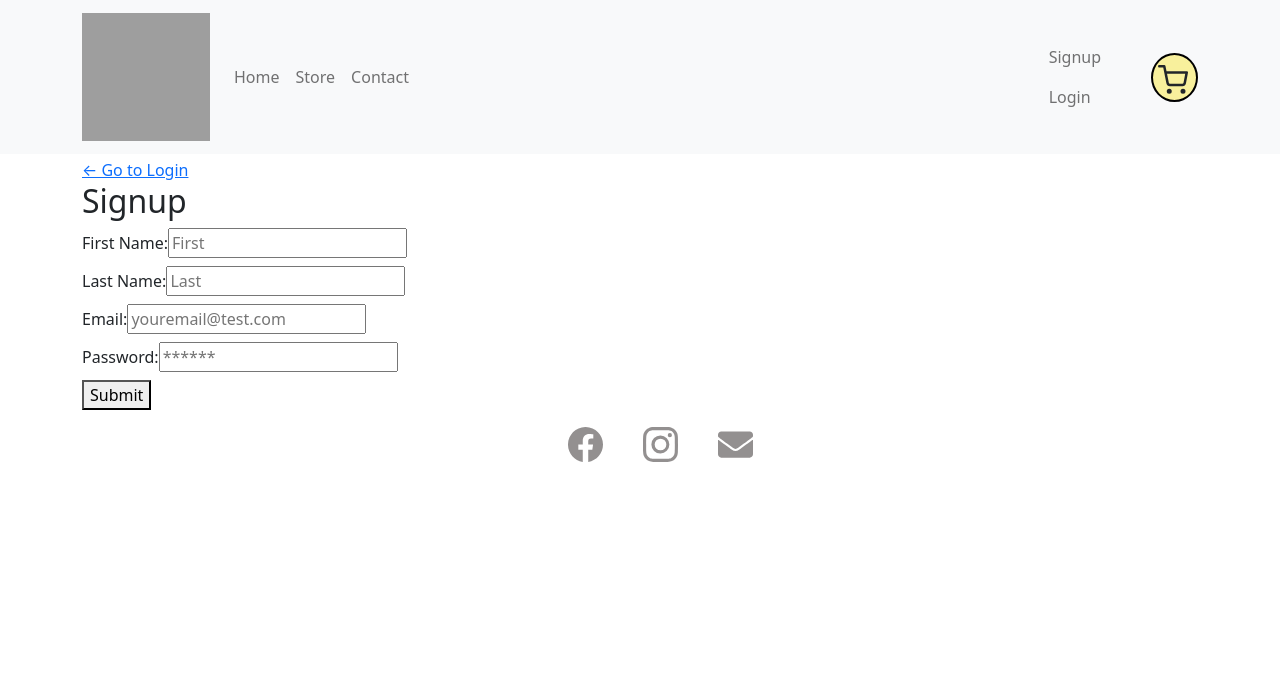
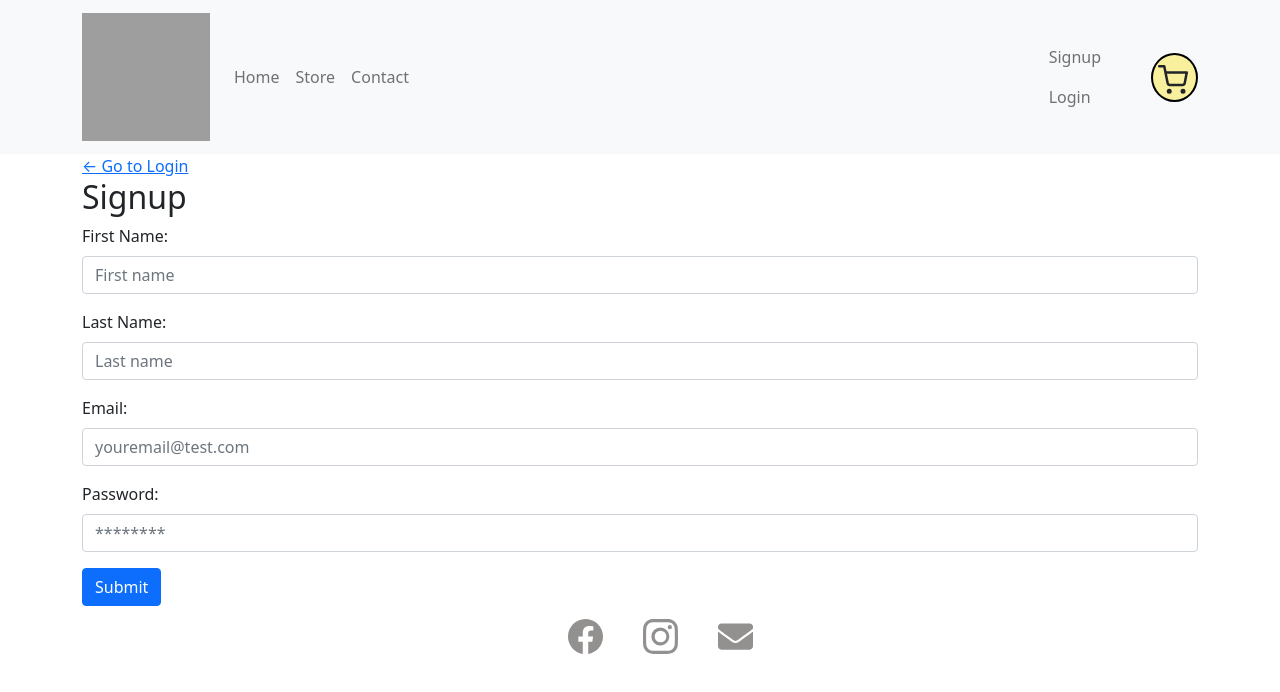
Before and after one commit to nicoguarino/Black-Bear-Bakery, a React (Create React App) app in the folder client/: page /signup in a window 1280 px wide. Shown: the top 692 px of the page. Built offline with nearby package versions, Linux system fonts and the light colour scheme; grey boxes are pictures that could not be loaded.

Commit message:
styled login and signup pages

```diff
--- a/client/src/pages/Login.js
+++ b/client/src/pages/Login.js
@@ -3,6 +3,9 @@ import { useMutation } from '@apollo/client';
 import { Link } from 'react-router-dom';
 import { LOGIN } from '../utils/mutations';
 import Auth from '../utils/auth';
+import { Form } from 'react-bootstrap';
+import { Button } from 'react-bootstrap';
+import { Container } from 'react-bootstrap';
 
 function Login(props) {
   const [formState, setFormState] = useState({ email: '', password: '' });
@@ -30,41 +33,73 @@ function Login(props) {
   };
 
   return (
-    <div className="container my-1">
+    <Container>
+    <Form onSubmit={handleFormSubmit}>
       <Link to="/signup">← Go to Signup</Link>
+      <h2>Login</h2>
 
-      <h2>Login</h2>
-      <form onSubmit={handleFormSubmit}>
-        <div className="flex-row space-between my-2">
-          <label htmlFor="email">Email address:</label>
-          <input
+      <Form.Group className="mb-3" controlId="formBasicEmail">
+      <Form.Label htmlFor="email">Email address:</Form.Label>
+      <Form.Control
         placeholder="youremail@test.com"
         name="email"
         type="email"
         id="email"
+        onChange={handleChange} />
+        </Form.Group>
+
+      <Form.Group className="mb-3" controlId="formBasicPassword">
+      <Form.Label htmlFor="password">Password</Form.Label>
+        <Form.Control
+          placeholder="*******"
+          name="password"
+          type="password"
+          id="password"
           onChange={handleChange}
         />
-        </div>
-        <div className="flex-row space-between my-2">
-          <label htmlFor="pwd">Password:</label>
-          <input
-            placeholder="******"
-            name="password"
-            type="password"
-            id="pwd"
-            onChange={handleChange}
-          />
-        </div>
-        {error ? (
-          <div>
-            <p className="error-text">The provided credentials are incorrect</p>
-          </div>
-        ) : null}
-        <div className="flex-row flex-end">
-          <button type="submit">Submit</button>
-        </div>
-      </form>
-    </div>
+      </Form.Group>
+      <Button variant="primary" type="submit">Submit</Button>
+    </Form>
+    </Container>
+
+
+
+
+    // <div className="container my-1">
+    //   <Link to="/signup">← Go to Signup</Link>
+
+    //   <h2>Login</h2>
+    //   <form onSubmit={handleFormSubmit}>
+    //     <div className="flex-row space-between my-2">
+    //       <label htmlFor="email">Email address:</label>
+    //       <input
+    //         placeholder="youremail@test.com"
+    //         name="email"
+    //         type="email"
+    //         id="email"
+    //         onChange={handleChange}
+    //       />
+    //     </div>
+    //     <div className="flex-row space-between my-2">
+    //       <label htmlFor="pwd">Password:</label>
+    //       <input
+    //         placeholder="******"
+    //         name="password"
+    //         type="password"
+    //         id="pwd"
+    //         onChange={handleChange}
+    //       />
+    //     </div>
+    //     {error ? (
+    //       <div>
+    //         <p className="error-text">The provided credentials are incorrect</p>
+    //       </div>
+    //     ) : null}
+    //     <div className="flex-row flex-end">
+    //       <button type="submit">Submit</button>
+    //     </div>
+    //   </form>
+    // </div>
   );
 }
 
--- a/client/src/pages/Signup.js
+++ b/client/src/pages/Signup.js
@@ -3,6 +3,9 @@ import { Link } from 'react-router-dom';
 import { useMutation } from '@apollo/client';
 import Auth from '../utils/auth';
 import { ADD_USER } from '../utils/mutations';
+import { Form } from 'react-bootstrap';
+import { Container } from 'react-bootstrap';
+import { Button } from 'react-bootstrap';
 
 function Signup(props) {
   const [formState, setFormState] = useState({ email: '', password: '' });
@@ -31,56 +34,60 @@ function Signup(props) {
   };
 
   return (
-    <div className="container my-1">
-      <Link to="/login">← Go to Login</Link>
+    <Container>
+      <Form onSubmit={handleFormSubmit}>
+        <Link to="/login">← Go to Login</Link>
+        <h2>Signup</h2>
 
-      <h2>Signup</h2>
-      <form onSubmit={handleFormSubmit}>
-        <div className="flex-row space-between my-2">
-          <label htmlFor="firstName">First Name:</label>
-          <input
-            placeholder="First"
+        <Form.Group className="mb-3">
+          <Form.Label htmlForm="firstName">First Name:</Form.Label>
+          <Form.Control
+            placeholder="First name"
             name="firstName"
             type="firstName"
             id="firstName"
             onChange={handleChange}
           />
-        </div>
-        <div className="flex-row space-between my-2">
-          <label htmlFor="lastName">Last Name:</label>
-          <input
-            placeholder="Last"
+        </Form.Group>
+
+        <Form.Group className="mb-3">
+          <Form.Label htmlForm="lastName">Last Name:</Form.Label>
+          <Form.Control
+            placeholder="Last name"
             name="lastName"
             type="lastName"
             id="lastName"
             onChange={handleChange}
           />
-        </div>
-        <div className="flex-row space-between my-2">
-          <label htmlFor="email">Email:</label>
-          <input
+        </Form.Group>
+
+        <Form.Group className="mb-3">
+          <Form.Label htmlForm="email">Email:</Form.Label>
+          <Form.Control
             placeholder="youremail@test.com"
             name="email"
             type="email"
             id="email"
             onChange={handleChange}
           />
-        </div>
-        <div className="flex-row space-between my-2">
-          <label htmlFor="pwd">Password:</label>
-          <input
-            placeholder="******"
+        </Form.Group>
+
+        <Form.Group className="mb-3">
+          <Form.Label htmlForm="password">Password:</Form.Label>
+          <Form.Control
+            placeholder="********"
             name="password"
             type="password"
-            id="pwd"
+            id="password"
             onChange={handleChange}
           />
-        </div>
-        <div className="flex-row flex-end">
-          <button type="submit">Submit</button>
-        </div>
-      </form>
-    </div>
+        </Form.Group>
+
+        <Button variant="primary" type="submit">Submit</Button>
+
+      </Form>
+    </Container>
+
   );
 }
 
```
Lines whose indentation alone changed are shown as unchanged.
